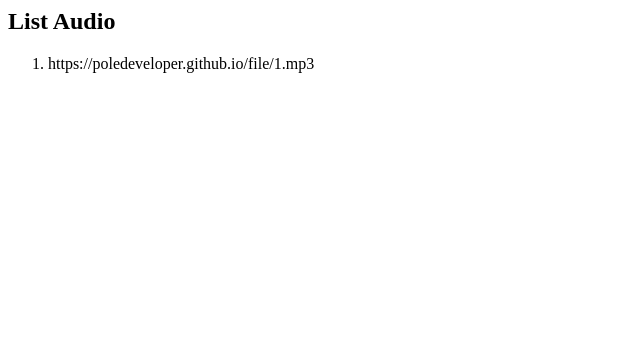
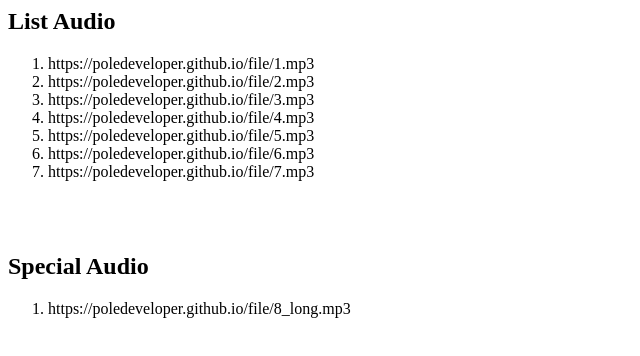
Before and after one commit to PoleDeveloper/PoleDeveloper.github.io, a plain HTML site: page file/index.html in a window 1280 px wide. Shown: the whole page, without its empty margins (0-640 px from the left). Drawn offline with Linux system fonts and the light colour scheme.

Commit message:
Update index.html

```diff
--- a/file/index.html
+++ b/file/index.html
@@ -1,5 +1,41 @@
 <h2>List Audio</h2>
 
 <ol type="1">
-  <li>https://poledeveloper.github.io/file/1.mp3</li>
+  <li>
+    https://poledeveloper.github.io/file/1.mp3<br>
+    <source src="1.mp3" type="audio/mpeg">
+  </li>
+  <li>
+    https://poledeveloper.github.io/file/2.mp3<br>
+    <source src="2.mp3" type="audio/mpeg">
+  </li>
+  <li>
+    https://poledeveloper.github.io/file/3.mp3<br>
+    <source src="3.mp3" type="audio/mpeg">
+  </li>
+  <li>
+    https://poledeveloper.github.io/file/4.mp3<br>
+    <source src="4.mp3" type="audio/mpeg">
+  </li>
+  <li>
+    https://poledeveloper.github.io/file/5.mp3<br>
+    <source src="5.mp3" type="audio/mpeg">
+  </li>
+  <li>
+    https://poledeveloper.github.io/file/6.mp3<br>
+    <source src="6.mp3" type="audio/mpeg">
+  </li>
+  <li>
+    https://poledeveloper.github.io/file/7.mp3<br>
+    <source src="7.mp3" type="audio/mpeg">
+  </li>
 </ol>
+<br><br>
+<h2>Special Audio</h2>
+
+<ol type="1">
+  <li>
+    https://poledeveloper.github.io/file/8_long.mp3<br>
+    <source src="8_long.mp3" type="audio/mpeg">
+  </li>
+</ol>
```
